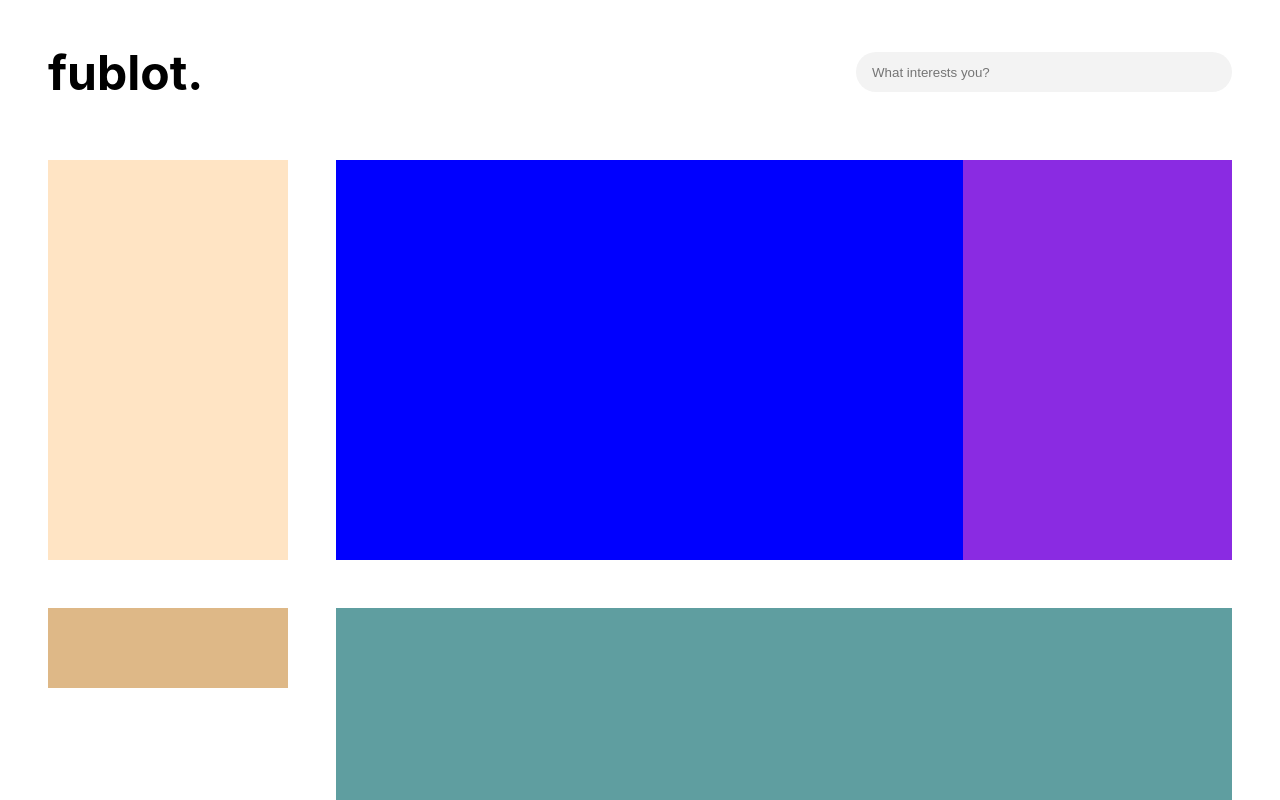
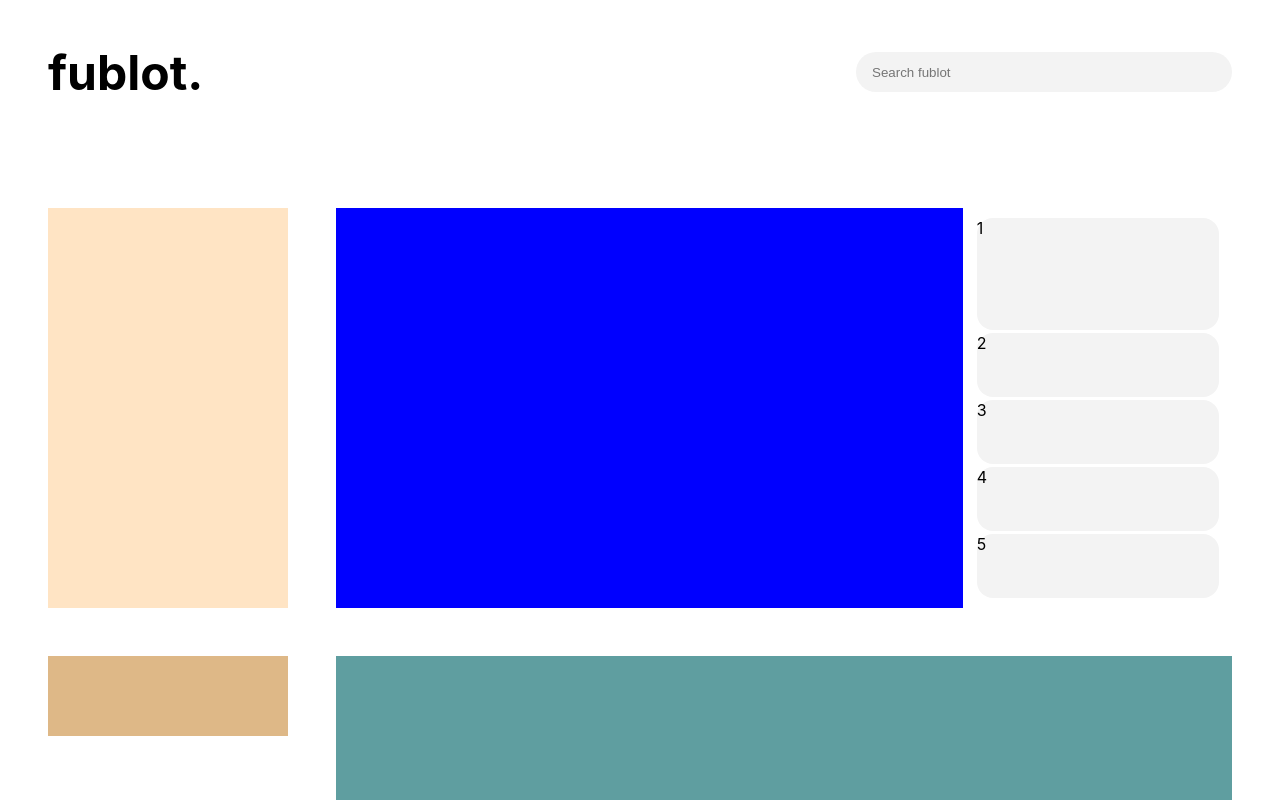
Before and after one commit to styp3r/bloom, a React (Create React App) app: page / in a window 1280 px wide. Shown: the top 800 px of the page. Built offline with nearby package versions, Linux system fonts and the light colour scheme.

Commit message:
Creates trending topics section

```diff
--- a/public/index.html
+++ b/public/index.html
@@ -24,7 +24,11 @@
       work correctly both with client-side routing and a non-root public URL.
       Learn how to configure a non-root public URL by running `npm run build`.
     -->
-    <title>React App</title>
+
+    <!-- Google Material Symbols-->
+    <link rel="stylesheet" href="https://fonts.googleapis.com/css2?family=Material+Symbols+Outlined:opsz,wght,FILL,GRAD@20..48,100..700,0..1,-50..200" />
+
+    <title>fublot.</title>
   </head>
   <body>
     <noscript>You need to enable JavaScript to run this app.</noscript>
--- a/src/App.css
+++ b/src/App.css
@@ -1,3 +1,8 @@
+ul{
+  margin: 0;
+  padding: 0;
+}
+
 .App {
   text-align: center;
 }
@@ -31,14 +36,19 @@
   padding: 0 1rem 0 1rem;
 }
 
+#searchbar:hover{
+  box-shadow: 0px 0px 5px 2px #e0e0e0;
+}
+
 #searchbar:focus{
   outline: none;
-  background-color: #ececec;
+  background-color: #eaeaea;
 }
 
 #hero{
   width: 100%;
   display: flex;
+  margin: 3rem 0 0 0;
 }
 
 #categories{
@@ -59,11 +69,6 @@
   width: 100%;
   height: 25rem;
   margin: 3rem 3rem 3rem 0;
-  background-color: aqua;
-}
-
-.heroMainHeader{
-  display: flex;
 }
 
 #carouselContainer{
@@ -75,7 +80,6 @@
 #trending{
   width: 30%;
   height: 25rem;
-  background-color: blueviolet;
 }
 
 #trendingArticles{
@@ -84,3 +88,36 @@
   background-color: cadetblue;
   margin: 3rem 3rem 3rem 0;
 }
+
+.heroMainHeader{
+  display: flex;
+}
+
+.trending-list{
+  width: 100%;
+  height: 100%;
+  display: flex;
+  flex-direction: column;
+  justify-content: center;
+  align-items: center;
+}
+
+.trending-topic-one{
+  list-style: none;
+  width: 90%;
+  height: 7rem;
+  border-radius: 1rem;
+  margin: 0;
+  background-color: #f3f3f3;
+  text-align: left;
+}
+
+.trending-topic-item{
+  list-style: none;
+  width: 90%;
+  height: 4rem;
+  border-radius: 1rem;
+  margin: 0.2rem 0 0 0;
+  background-color: #f3f3f3;
+  text-align: left;
+}
--- a/src/components/Header.js
+++ b/src/components/Header.js
@@ -1,8 +1,9 @@
 export default function Header(){
+
     return (
         <div id="header">
             <div id="websiteName">fublot.</div>
-            <input id="searchbar" placeholder="What interests you?"/>
+            <input id="searchbar" placeholder="Search fublot"/>
         </div>
     )
 }
--- a/src/components/Trending.js
+++ b/src/components/Trending.js
@@ -1,5 +1,13 @@
 export default function Trending(){
     return (
-        <div id="trending"></div>
+        <div id="trending">
+            <ul className="trending-list">
+                <li className="trending-topic-one">1</li>
+                <li className="trending-topic-item">2</li>
+                <li className="trending-topic-item">3</li>
+                <li className="trending-topic-item">4</li>
+                <li className="trending-topic-item">5</li>
+            </ul>
+        </div>
     );
 }
```
